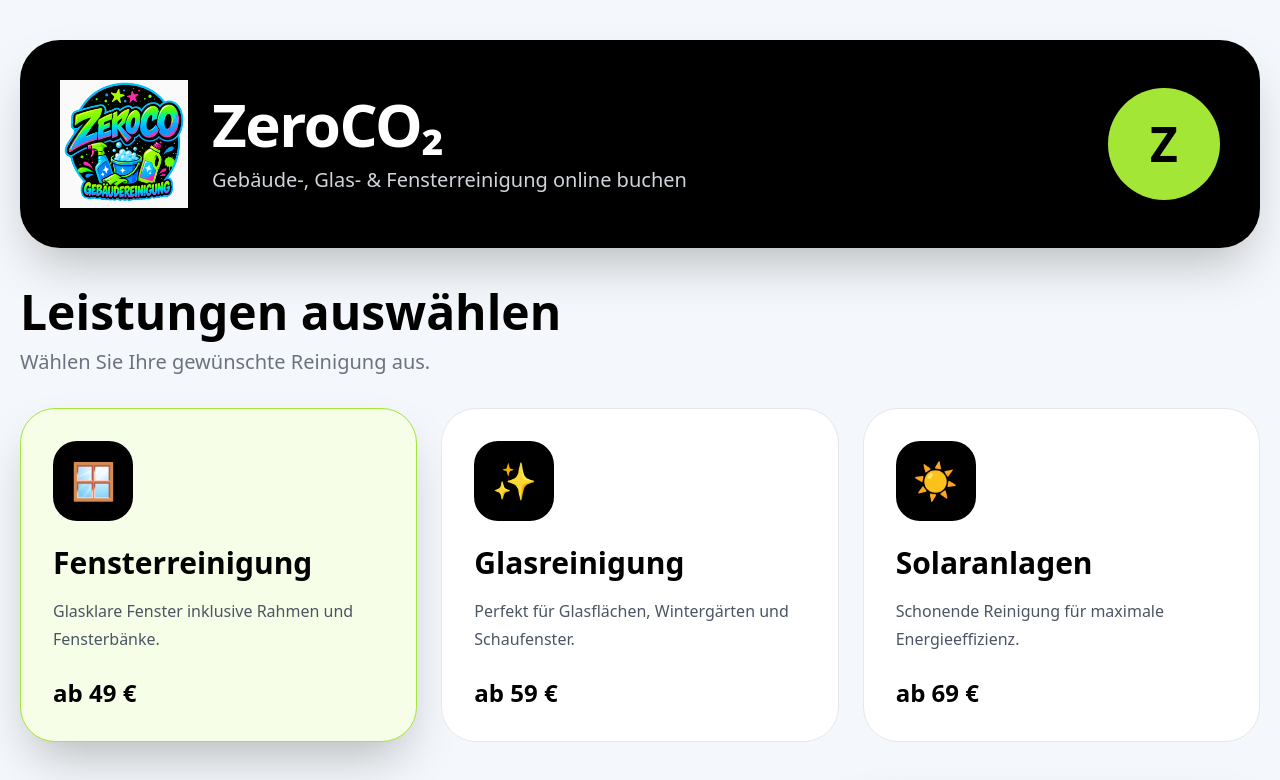
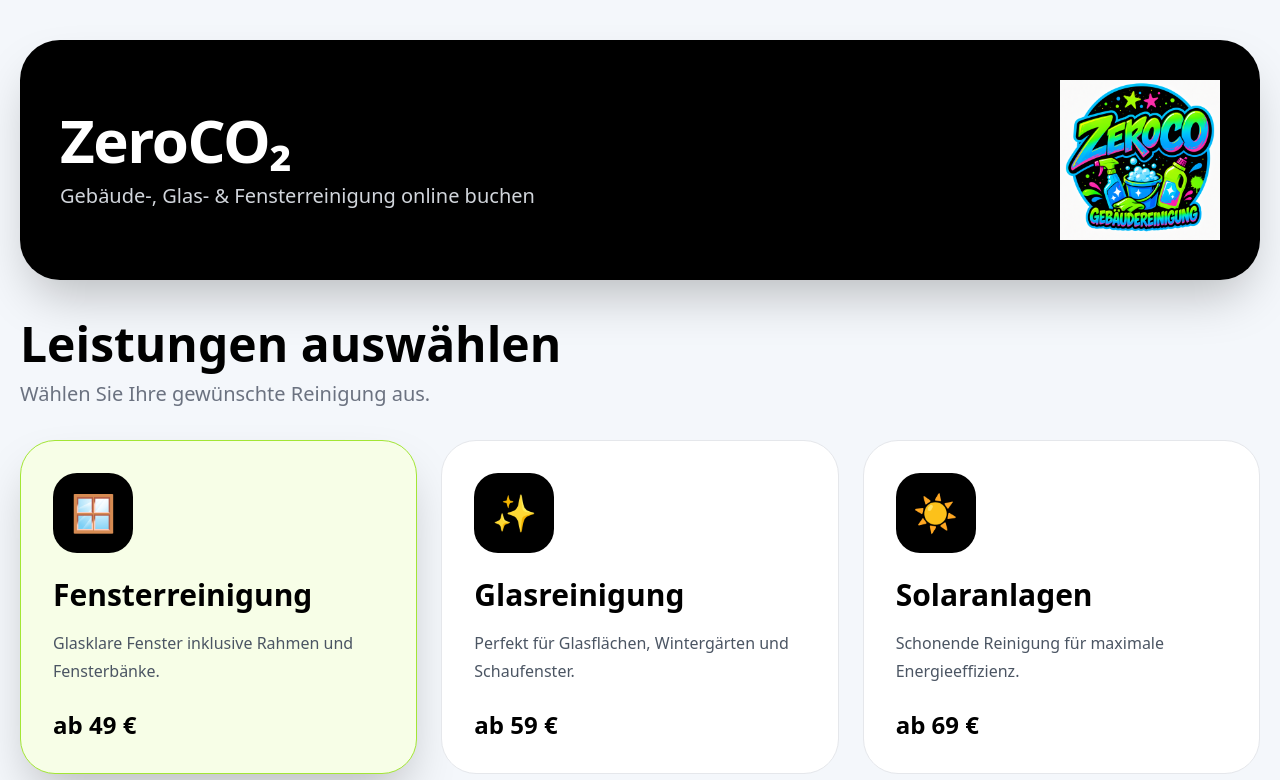
Before and after one commit to ZeroCO-Barry/ZeroCO-APP, a Next.js app: page / in a window 1280 px wide. Shown: the top 780 px of the page. Built offline with nearby package versions, Linux system fonts and the light colour scheme.

Commit message:
final header logo

```diff
--- a/app/page.tsx
+++ b/app/page.tsx
@@ -36,16 +36,9 @@ export default function Home() {
     <main className="min-h-screen bg-[#f4f7fb] text-black">
       <div className="mx-auto max-w-7xl px-5 py-10">
 
+        {/* HEADER */}
         <header className="mb-10 rounded-[40px] bg-black px-10 py-10 text-white shadow-2xl">
           <div className="flex items-center justify-between">
-
-            <div className="flex items-center gap-6">
-
-              <img
-                src="/logo.png"
-                alt="ZeroCO Logo"
-                className="h-32 w-32 object-contain"
-              />
 
             <div>
               <h1 className="text-6xl font-black tracking-tight">
@@ -57,14 +50,16 @@ export default function Home() {
               </p>
             </div>
 
-            </div>
+            <img
+              src="/logo.png"
+              alt="ZeroCO Gebäudereinigung"
+              className="hidden h-40 w-40 object-contain md:block"
+            />
 
-            <div className="hidden h-28 w-28 items-center justify-center rounded-full bg-lime-400 text-5xl font-black text-black md:flex">
-              Z
-            </div>
           </div>
         </header>
 
+        {/* SERVICES */}
         <section className="mb-10">
           <h2 className="text-5xl font-black">
             Leistungen auswählen
@@ -105,8 +100,10 @@ export default function Home() {
           </div>
         </section>
 
+        {/* CONTENT */}
         <section className="grid gap-8 lg:grid-cols-[1fr_420px]">
 
+          {/* LEFT */}
           <div className="space-y-8">
 
             <Card title="Termin auswählen">
@@ -136,6 +133,7 @@ export default function Home() {
 
           </div>
 
+          {/* RIGHT */}
           <aside className="h-fit rounded-[40px] bg-black p-8 text-white shadow-2xl">
 
             <div className="text-sm font-bold uppercase tracking-[0.2em] text-lime-400">
```
Lines whose indentation alone changed are shown as unchanged.
